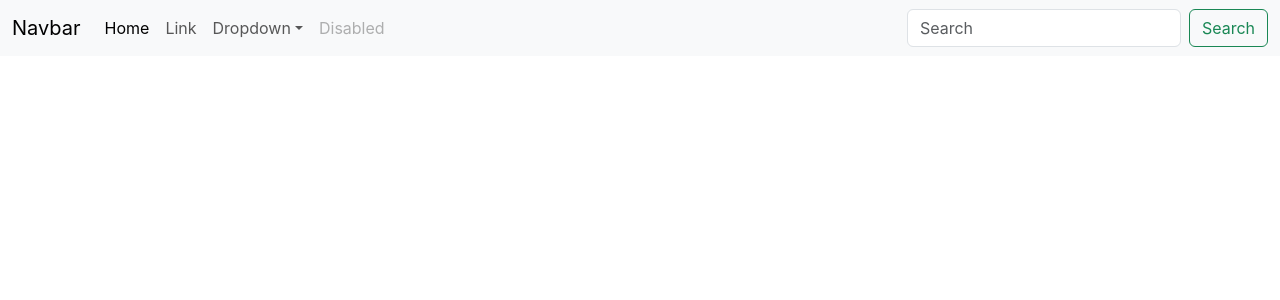
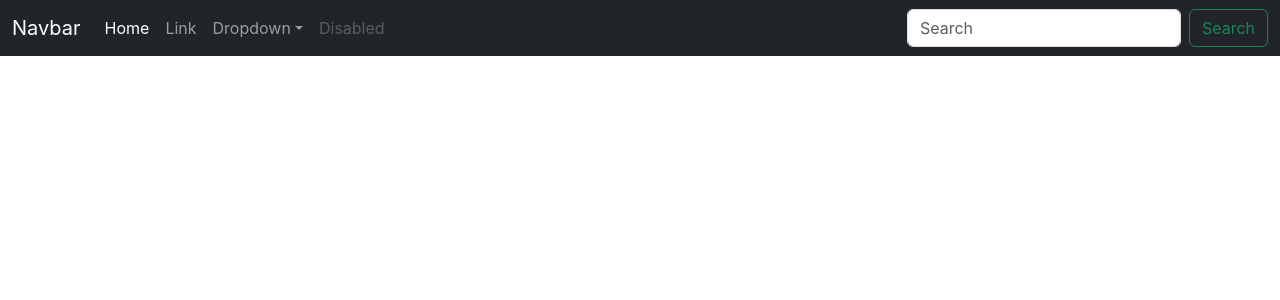
Before and after one commit to AdityaGupta-03/reactBasic, a React (Create React App) app: page / in a window 1280 px wide. Shown: the top 300 px of the page. Built offline with nearby package versions, Linux system fonts and the light colour scheme.

Commit message:
Dark Navbar

```diff
--- a/src/App.jsx
+++ b/src/App.jsx
@@ -6,7 +6,7 @@
   return (
     // This is the react Fragment to return multiple things as a single container
     <>
-      <nav className="navbar navbar-expand-lg bg-body-tertiary">
+      <nav className="navbar navbar-dark navbar-expand-lg bg-dark">
         <div className="container-fluid">
           <a className="navbar-brand" href="/">Navbar</a>
           <button className="navbar-toggler" type="button" data-bs-toggle="collapse" data-bs-target="#navbarSupportedContent" aria-controls="navbarSupportedContent" aria-expanded="false" aria-label="Toggle navigation">
```
